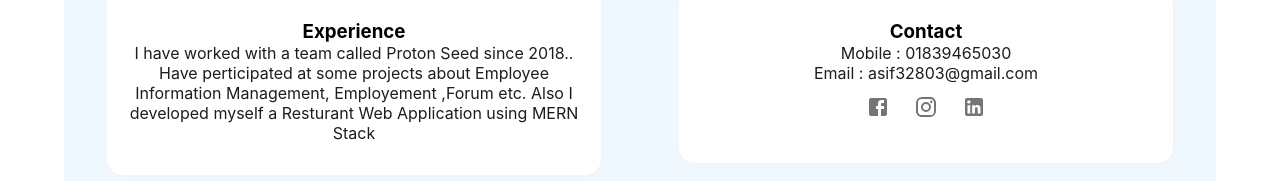
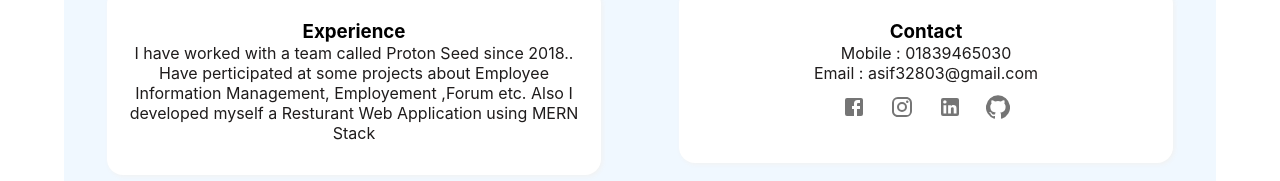
Before and after one commit to AhmedIzaz/react-assignement, a React (Create React App) app: page / in a window 1280 px wide. Shown: the part 580-761 px from the top of the page. Built offline with nearby package versions, Linux system fonts and the light colour scheme.

Commit message:
added social media and github link

```diff
--- a/src/App.js
+++ b/src/App.js
@@ -3,7 +3,7 @@ import React, { useState, useEffect } from "react";
 import "./App.css";
 import { Grid, IconButton } from "@material-ui/core";
 import { List_Item } from "./styled_component";
-import { Facebook, Instagram, LinkedIn } from "@material-ui/icons";
+import { Facebook, GitHub, Instagram, LinkedIn } from "@material-ui/icons";
 
 function App() {
   const [show, setShow] = useState(false);
@@ -80,9 +80,16 @@ function App() {
                   <IconButton>
                     <Instagram />
                   </IconButton>
-                  <IconButton>
-                    <LinkedIn />
-                  </IconButton>
+                  <a href="https://www.linkedin.com/in/ahmed-izaz-bhuiyan-1289a1172/">
+                    <IconButton>
+                      <LinkedIn />
+                    </IconButton>
+                  </a>
+                  <a href="https://github.com/ahmed-izaz53">
+                    <IconButton>
+                      <GitHub />
+                    </IconButton>
+                  </a>
                 </div>
               </div>
             </Grid>
```
